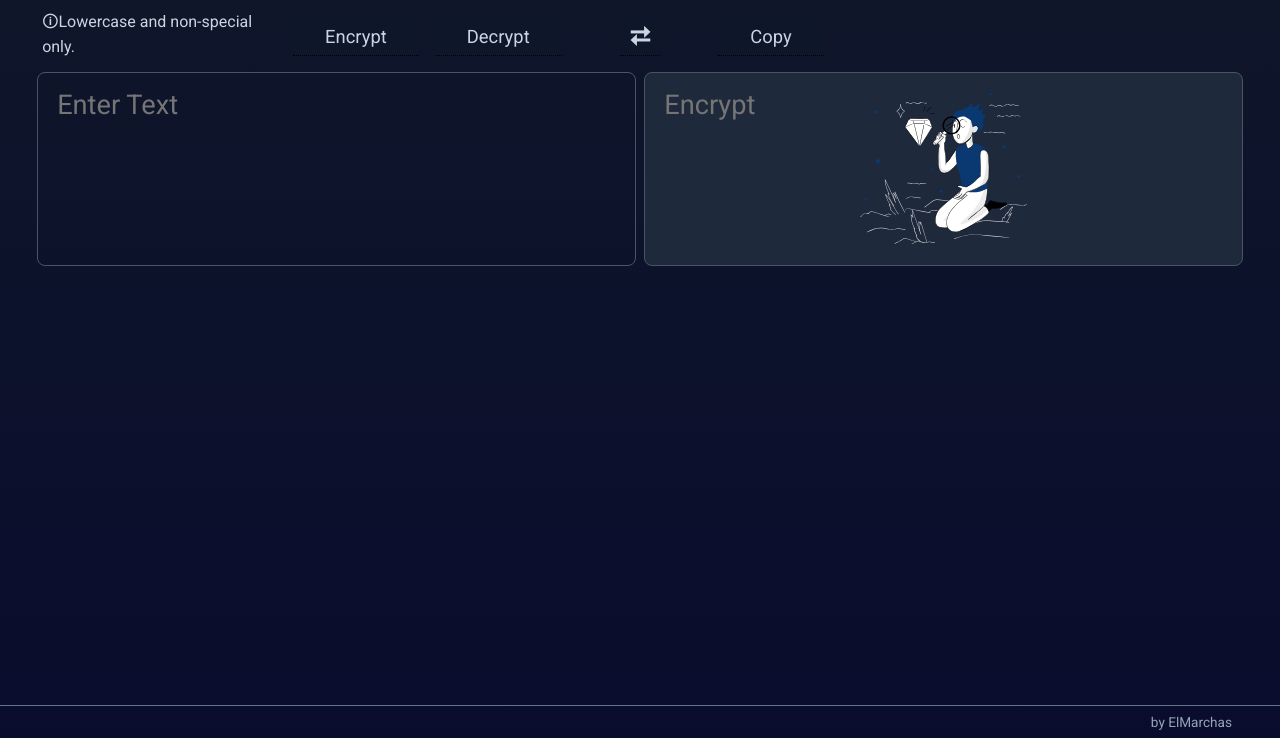
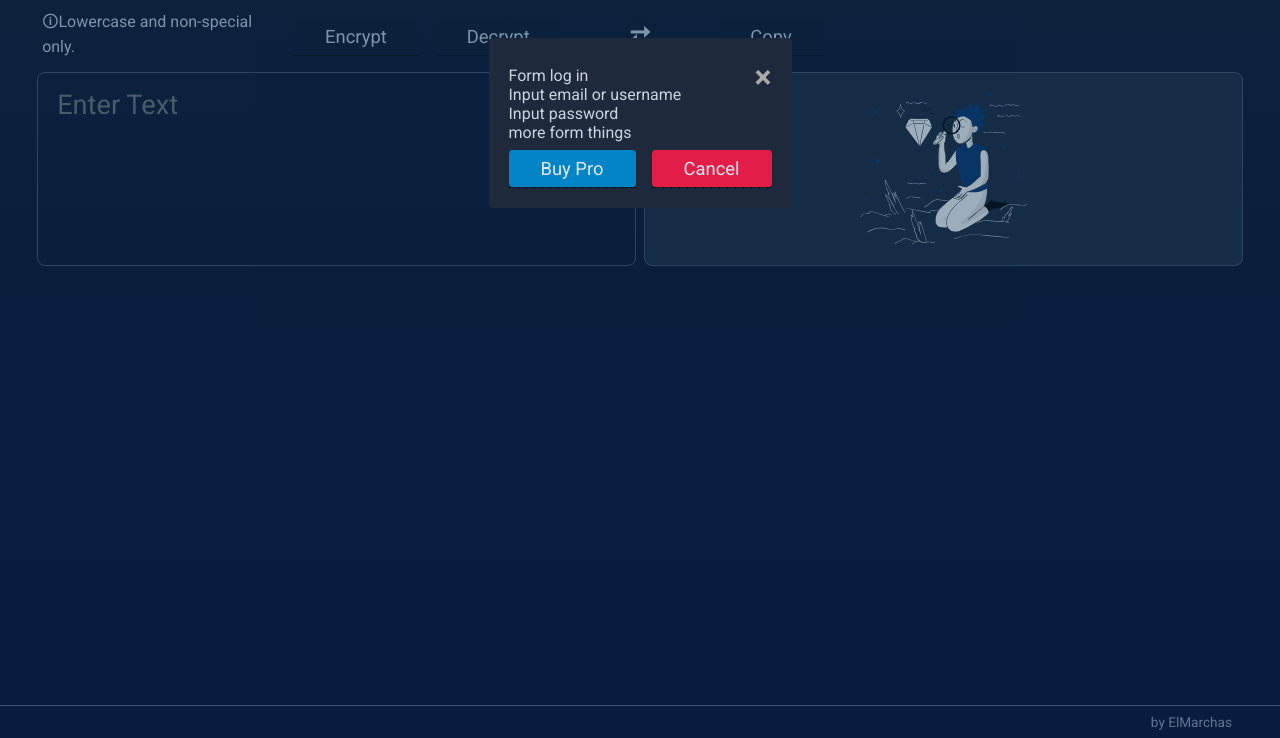
Before and after one commit to ElMarchas/encrypter-vanilla, a plain HTML site: page index.html in a window 1280 px wide. Shown: the part 62-800 px from the top of the page. Drawn offline with Linux system fonts and the light colour scheme.

Commit message:
modal in pro version event added

```diff
--- a/app.js
+++ b/app.js
@@ -2,13 +2,20 @@ import lang from "./assets/lang.js";
 
 var data = {
   languaje: "EN",
+  buttons: {
     bntLang: document.getElementById("btnLang"),
-  bntPro: document.getElementById("btnPro"),
     bntPro: document.getElementById("btnPro"),
     btnEncry: document.getElementById("btnEncrypt"),
     btnDecry: document.getElementById("btnDecrypt"),
     btnSwap: document.getElementById("btnSwap"),
     btnCopy: document.getElementById("btnCopy"),
+  },
+  modal: {
+    main: document.getElementById("mainModal"),
+    btnClose: document.getElementById("modalClose"),
+    btnYes: document.getElementById("modalAccept"),
+    btnNo: document.getElementById("modalCancel"),
+  },
 };
 
 const setLanguaje = (_lang) => {
@@ -21,6 +28,9 @@ const setLanguaje = (_lang) => {
       d.getElementById(key).innerText = "";
       d.getElementById(key).setAttribute("placeholder", lang[_lang][key][0]);
     }
+    if (key == "modalSubContent") {
+      d.getElementById(key).innerHTML = lang[_lang][key];
+    }
   });
 };
 
@@ -30,10 +40,34 @@ const changeLanguaje = () => {
   return setLanguaje(data.languaje);
 };
 
+const openModal = () => {
+  data.modal.main.style.display = "block";
+};
+
+const closeModal = (event) => {
+  data.modal.main.style.display = "none";
+  if (!event.currentTarget.ispro) return;
+
+  console.log("aactivar version pro");
+  //activar version pro
+};
+
+window.onclick = function (event) {
+  if (event.target == data.modal.main) {
+    data.modal.main.style.display = "none";
+  }
+  //este lo puedes meter abajo en data.moda.main tal vez con click
+};
+
 const setup = () => {
   setLanguaje(data.languaje);
 
-  data.bntLang.addEventListener("click", changeLanguaje);
+  data.buttons.bntLang.addEventListener("click", changeLanguaje);
+  data.buttons.bntPro.addEventListener("click", openModal);
+  data.modal.btnClose.addEventListener("click", closeModal);
+  data.modal.btnNo.addEventListener("click", closeModal);
+  data.modal.btnYes.addEventListener("click", closeModal);
+  data.modal.btnYes.ispro = true;
 };
 
 setup();
--- a/assets/lang.js
+++ b/assets/lang.js
@@ -16,6 +16,12 @@ const lang = {
     inputIn: ["Enter Text", "Enter Text"],
     inputOut: ["Encrypt", "Decrypt"],
     footer: "by ElMarchas",
+    modalSubContent:
+      "<p>Form log in</p><p>Input email or username</p><p>Input password</p><p>more form things</p>",
+    modalAccept: "Buy Pro",
+    modalCancel: "Cancel",
+    toolModalAccept: "Activate pro version",
+    toolModalCancel: "Continue normal version",
   },
   ES: {
     title: "Cifrador",
@@ -34,6 +40,12 @@ const lang = {
     inputIn: ["Ingresa Texto", "Ingresa Texto"],
     inputOut: ["Cifrar", "Descifrar"],
     footer: "Hecha por ElMarchas [Pon el github wey]",
+    modalSubContent:
+      "<p>Form para iniciar sesion</p><p>Input Correo o nombre de usuario</p><p>Input contraseña</p><p>Demas cosas</p>",
+    modalAccept: "Comprar Pro",
+    modalCancel: "Cancelar",
+    toolModalAccept: "Activa versión pro",
+    toolModalCancel: "Continuar versión normal",
   },
 };
 
--- a/index.html
+++ b/index.html
@@ -9,6 +9,7 @@
       href="https://fonts.googleapis.com/css2?family=Roboto:ital,wght@0,100;0,300;0,400;0,500;0,700;0,900;1,100;1,300;1,400;1,500;1,700;1,900&display=swap"
       rel="stylesheet"
     />
+    <link rel="icon" href="assets/logoa.svg" />
     <link rel="stylesheet" href="style.css" />
     <title>Document</title>
   </head>
@@ -93,6 +94,34 @@
     <footer id="footer" class="footer">
       Hecha por ElMarchas [Pon el github wey]
     </footer>
+
+    <div id="mainModal" class="modal">
+      <div class="modal-content">
+        <span id="modalClose" class="modalClose">&times;</span>
+        <div id="modalSubContent" class="modal-sub-content">
+          <p>Form para iniciar sesion</p>
+          <p>Input Correo o nombre de usuario</p>
+          <p>Input contraseña</p>
+          <p>Demas cosas</p>
+        </div>
+        <div class="header-btns">
+          <div class="tooltip">
+            <button id="modalAccept" class="btn btn-secondary">
+              Comprar pro
+            </button>
+            <span id="toolModalAccept" class="tooltiptext"
+              >Activa versión pro
+            </span>
+          </div>
+          <div class="tooltip">
+            <button id="modalCancel" class="btn btn-danger">Cancelar</button>
+            <span id="toolModalCancel" class="tooltiptext"
+              >Continuar versión normal
+            </span>
+          </div>
+        </div>
+      </div>
+    </div>
     <script type="module" src="app.js"></script>
   </body>
 </html>
--- a/style.css
+++ b/style.css
@@ -160,6 +160,7 @@ button {
   --slate-700: rgb(51 65 85);
   --slate-800: rgb(30 41 59);
   --slate-900: rgb(15 23 42);
+  --sky-500: rgb(14 165 233);
   --sky-600: rgb(2 132 199);
   --sky-700: rgb(3 105 161);
   --sky-800: rgb(7 89 133);
@@ -170,6 +171,11 @@ button {
   --amber-700: rgb(180 83 9);
   --amber-800: rgb(146 64 14);
   --amber-900: rgb(120 53 15);
+  --rose-500: rgb(244 63 94);
+  --rose-600: rgb(225 29 72);
+  --rose-700: rgb(190 18 60);
+  --rose-800: rgb(159 18 57);
+  --rose-900: rgb(136 19 55);
   --bg-degradado1: #25355b;
   --bg-degradado2: rgb(10, 12, 45);
 }
@@ -370,6 +376,30 @@ body {
   background-color: var(--amber-500);
 }
 
+.btn-secondary {
+  color: var(--slate-200);
+  background-color: var(--sky-600);
+}
+
+.btn-secondary:hover {
+  background-color: var(--sky-700);
+}
+.btn-secondary:active {
+  background-color: var(--sky-500);
+}
+
+.btn-danger {
+  color: var(--slate-200);
+  background-color: var(--rose-600);
+}
+
+.btn-danger:hover {
+  background-color: var(--rose-700);
+}
+.btn-danger:active {
+  background-color: var(--rose-500);
+}
+
 .tooltip {
   position: relative;
   display: inline-block;
@@ -398,4 +428,44 @@ body {
   opacity: 0.85;
 }
 
+.modal {
+  display: block;
+  position: fixed;
+  z-index: 1;
+  padding-top: 100px;
+  left: 0;
+  top: 0;
+  width: 100%;
+  height: 100%;
+  overflow: auto;
+  background-color: rgba(8, 50, 87, 0.4);
+}
+
+.modal-content {
+  max-width: 85vw;
+  min-width: 20vw;
+  width: fit-content;
+  background-color: var(--slate-800);
+  margin: auto;
+  padding: 20px;
+  border-radius: 0.25rem;
+}
+
+.modal-sub-content {
+  padding-block: 0.5rem;
+}
+
+.modalClose {
+  color: #aaaaaa;
+  float: right;
+  font-size: 2rem;
+  font-weight: bold;
+}
+
+.modalClose:hover,
+.modalCloseF:focus {
+  color: #000;
+  text-decoration: none;
+  cursor: pointer;
+}
 /* breack en 1025px */
```
Lines whose indentation alone changed are shown as unchanged.
